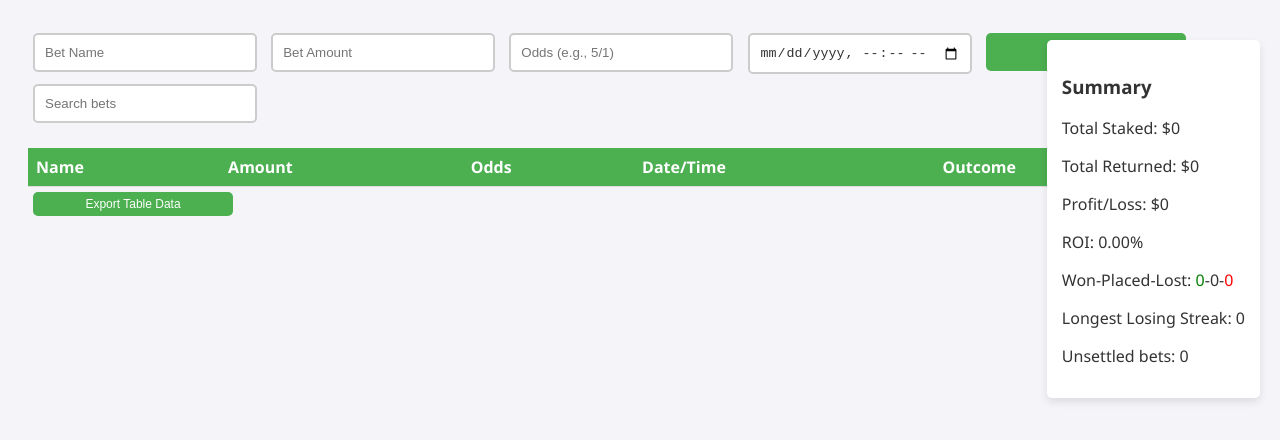
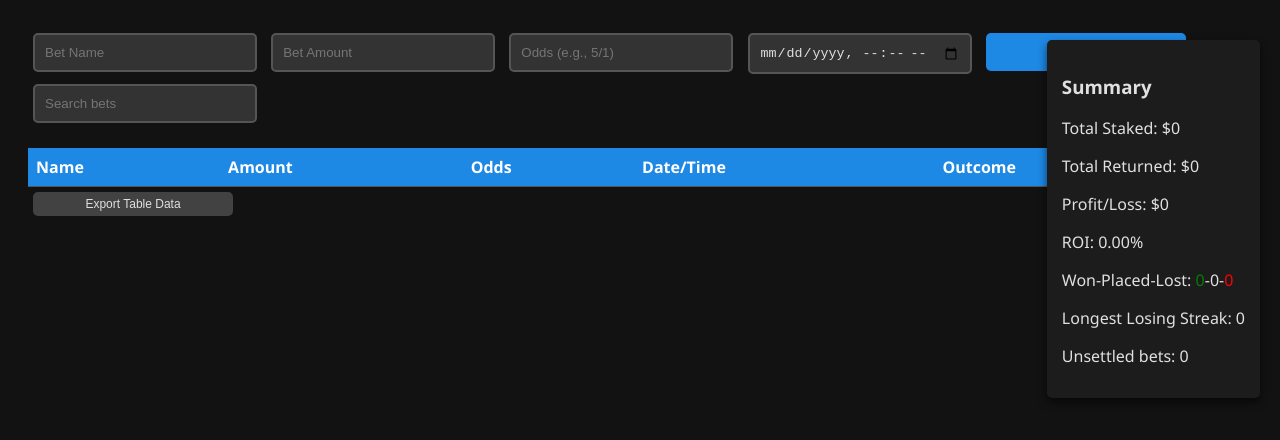
Before and after one commit to davidcherry23/bettrack, a plain HTML site: page index.html in a window 1280 px wide. Drawn offline with nearby package versions, Linux system fonts and the light colour scheme; no server answers.

Commit message:
Update styles.css

```diff
--- a/styles.css
+++ b/styles.css
@@ -1,9 +1,9 @@
-/* General styles */
+/* General styles for Dark Mode */
 body {
     font-family: 'Segoe UI', Tahoma, Geneva, Verdana, sans-serif;
     padding: 20px;
-    background-color: #f4f4f9;
-    color: #333;
+    background-color: #121212; /* Dark background */
+    color: #e0e0e0; /* Light text color */
 }
 
 input[type="text"],
@@ -12,16 +12,16 @@ input[type="datetime-local"],
 button {
     padding: 10px;
     margin: 5px;
-    border: 2px solid #ccc;
+    border: 2px solid #555; /* Darker border */
     border-radius: 5px;
     width: 200px;
-    background-color: #fff; /* White background */
-    color: #333;
+    background-color: #333; /* Darker input background */
+    color: #e0e0e0; /* Light text color */
 }
 
 button {
     cursor: pointer;
-    background-color: #4CAF50;
+    background-color: #1E88E5; /* Blue for button */
     color: white;
     border: none;
     border-radius: 5px;
@@ -30,10 +30,10 @@ button {
 }
 
 button:hover {
-    background-color: #45a049;
+    background-color: #1565C0; /* Darker blue on hover */
 }
 
-/* Table styles */
+/* Table styles for Dark Mode */
 table {
     width: 100%;
     margin-top: 20px;
@@ -43,37 +43,48 @@ table {
 th, td {
     text-align: left;
     padding: 8px;
-    border-bottom: 1px solid #ddd;
+    border-bottom: 1px solid #555; /* Darker border */
 }
 
 th {
-    background-color: #4CAF50;
+    background-color: #1E88E5; /* Blue for header */
     color: white;
 }
 
 /* Add alternating background colors to table rows */
 tr:nth-child(even) {
-    background-color: #f2f2f2;
+    background-color: #333; /* Darker background for even rows */
+}
+
+tr:nth-child(odd) {
+    background-color: #212121; /* Even darker background for odd rows */
 }
 
 /* Export button */
 #exportButton {
     font-size: 12px;
     padding: 5px 10px;
+    background-color: #424242; /* Darker button background */
+    color: #e0e0e0;
+    border: none;
+}
+
+#exportButton:hover {
+    background-color: #616161; /* Lighter on hover */
 }
 
 /* Summary chart */
 #summaryChart {
-    background-color: white;
+    background-color: #1c1c1c; /* Dark background for chart */
     padding: 15px;
     margin-top: 20px;
-    box-shadow: 0 4px 8px rgba(0,0,0,0.1);
+    box-shadow: 0 4px 8px rgba(0,0,0,0.6); /* Darker shadow */
     border-radius: 5px;
 }
 
 /* Headings */
 h3 {
-    color: #333;
+    color: #e0e0e0; /* Light heading color */
 }
 
 ul {
```
